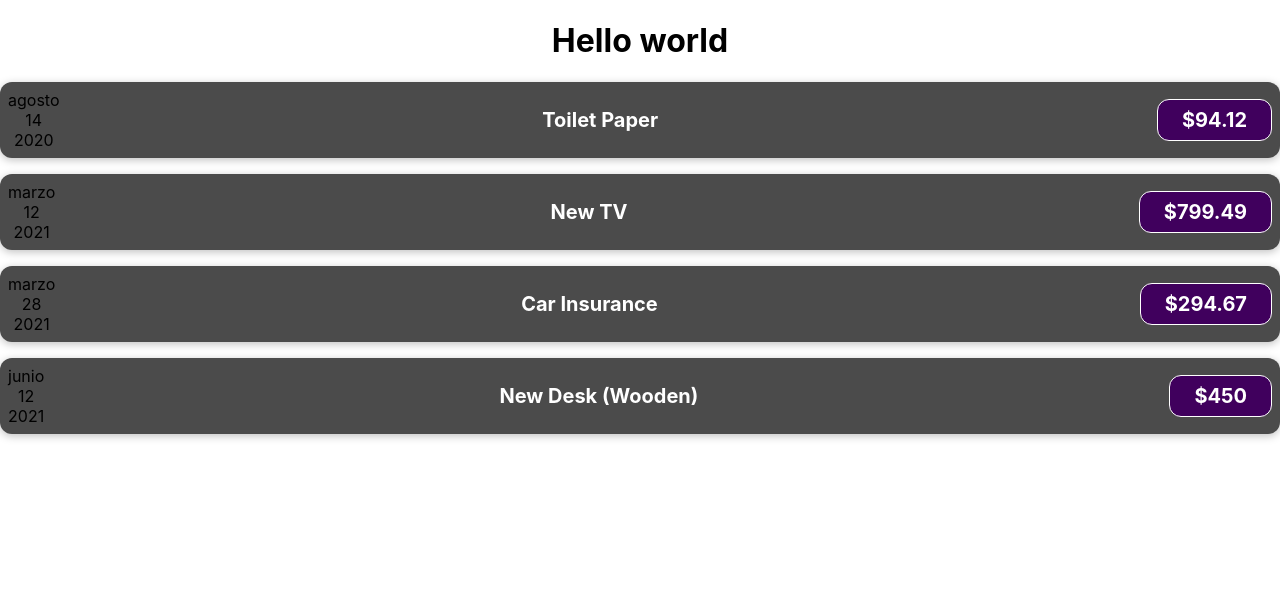
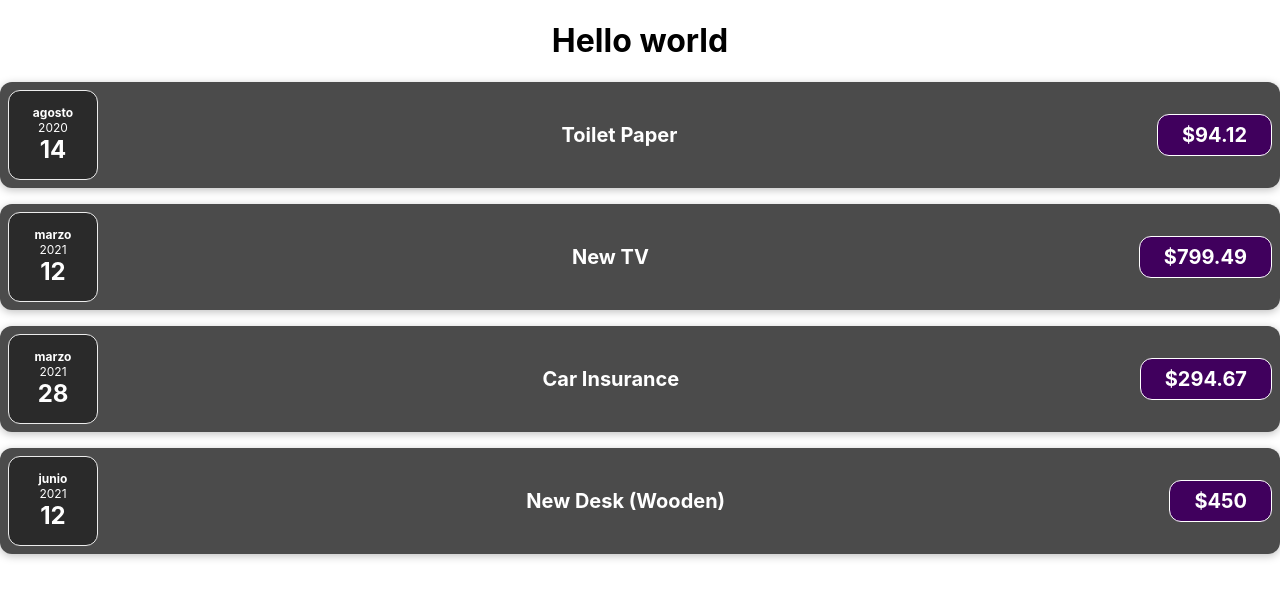
Before and after one commit to MrJouts/u-react-the-complete-guide, a React (Create React App) app in the folder expense-tracker-app/: page / in a window 1280 px wide. Shown: the top 598 px of the page. Built offline with nearby package versions, Linux system fonts and the light colour scheme.

Commit message:
created ExpsneDate component

```diff
--- /dev/null
+++ b/expense-tracker-app/src/components/ExpenseDate.css
@@ -0,0 +1,26 @@
+.expense-date {
+  display: flex;
+  flex-direction: column;
+  width: 5.5rem;
+  height: 5.5rem;
+  border: 1px solid #ececec;
+  background-color: #2a2a2a;
+  color: white;
+  border-radius: 12px;
+  align-items: center;
+  justify-content: center;
+}
+
+.expense-date__month {
+  font-size: 0.75rem;
+  font-weight: bold;
+}
+
+.expense-date__year {
+  font-size: 0.75rem;
+}
+
+.expense-date__day {
+  font-size: 1.5rem;
+  font-weight: bold;
+}
--- /dev/null
+++ b/expense-tracker-app/src/components/ExpenseDate.tsx
@@ -0,0 +1,21 @@
+import "./ExpenseDate.css";
+
+type Props = {
+  date: Date;
+};
+
+const ExpenseDate = ({ date }: Props) => {
+  const month = date.toLocaleString("es-AR", { month: "long" });
+  const day = date.toLocaleString("es-AR", { day: "2-digit" });
+  const year = date.getFullYear();
+
+  return (
+    <div className="expense-date">
+      <div className="expense-date__month">{month}</div>
+      <div className="expense-date__year">{year}</div>
+      <div className="expense-date__day">{day}</div>
+    </div>
+  );
+};
+
+export default ExpenseDate;
--- a/expense-tracker-app/src/components/ExpenseItem.tsx
+++ b/expense-tracker-app/src/components/ExpenseItem.tsx
@@ -1,3 +1,4 @@
+import ExpenseDate from "./ExpenseDate";
 import "./ExpenseItem.css";
 
 type Props = {
@@ -10,11 +11,7 @@ type Props = {
 const ExpenseItem = ({ title, amount, date }: Props) => {
   return (
     <div className="expense-item">
-      <div>
-        <div>{date.toLocaleString("es-AR", { month: "long" })}</div>
-        <div>{date.toLocaleString("es-AR", { day: "2-digit" })}</div>
-        <div>{date.getFullYear()}</div>
-      </div>
+      <ExpenseDate date={date} />
       <div className="expense-item__description">
         <h2>{title}</h2>
         <div className="expense-item__price">${amount}</div>
```
